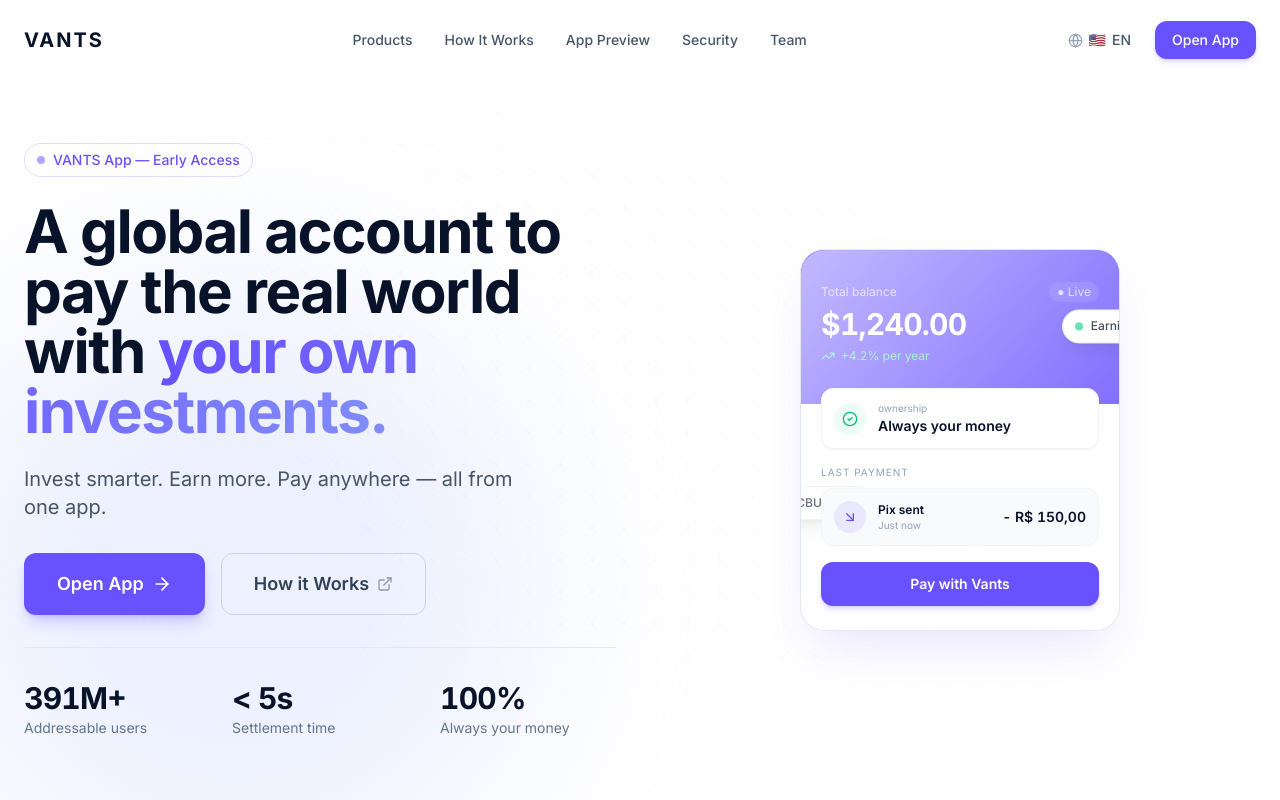
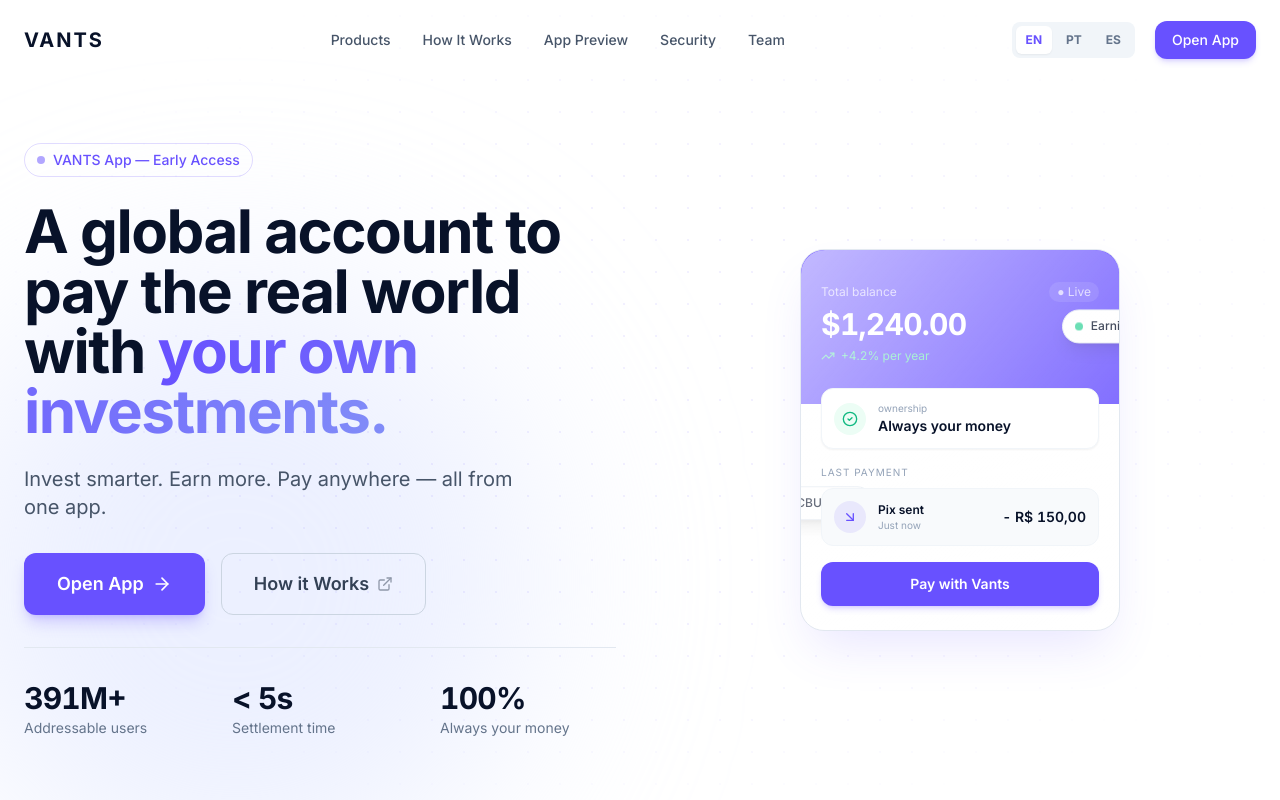
Before and after one commit to vhendala/vants-landing-page-nova, a React (Vite) app: page / in a window 1280 px wide. Shown: the top 800 px of the page. Built offline with nearby package versions, Linux system fonts and the light colour scheme.

Commit message:
feat: replace lang dropdown with inline selector, remove flags

```diff
--- a/src/components/Navbar.tsx
+++ b/src/components/Navbar.tsx
@@ -1,38 +1,25 @@
-import { useState, useEffect, useRef } from 'react';
+import { useState, useEffect } from 'react';
 import { motion, AnimatePresence } from 'framer-motion';
-import { Menu, X, ChevronRight, Globe } from 'lucide-react';
+import { Menu, X, ChevronRight } from 'lucide-react';
 import { Button } from './ui/Button';
 import { useLanguage } from '../context/LanguageContext';
 import type { Language } from '../i18n/translations';
 
-const LANGUAGES: { code: Language; label: string; flag: string }[] = [
-  { code: 'en', label: 'EN', flag: '🇺🇸' },
-  { code: 'pt', label: 'PT', flag: '🇧🇷' },
-  { code: 'es', label: 'ES', flag: '🇲🇽' },
+const LANGUAGES: { code: Language; label: string }[] = [
+  { code: 'en', label: 'EN' },
+  { code: 'pt', label: 'PT' },
+  { code: 'es', label: 'ES' },
 ];
 
 export const Navbar = () => {
   const { t, language, setLanguage } = useLanguage();
   const [isScrolled, setIsScrolled] = useState(false);
   const [mobileMenuOpen, setMobileMenuOpen] = useState(false);
-  const [langMenuOpen, setLangMenuOpen] = useState(false);
-  const langRef = useRef<HTMLDivElement>(null);
 
   useEffect(() => {
     const handleScroll = () => setIsScrolled(window.scrollY > 20);
     window.addEventListener('scroll', handleScroll);
     return () => window.removeEventListener('scroll', handleScroll);
-  }, []);
-
-  // Close lang dropdown when clicking outside
-  useEffect(() => {
-    const handleClickOutside = (e: MouseEvent) => {
-      if (langRef.current && !langRef.current.contains(e.target as Node)) {
-        setLangMenuOpen(false);
-      }
-    };
-    document.addEventListener('mousedown', handleClickOutside);
-    return () => document.removeEventListener('mousedown', handleClickOutside);
   }, []);
 
   const navLinks = [
@@ -42,8 +29,6 @@
     { name: t.nav.security, href: '#security' },
     { name: t.nav.team, href: '#team' },
   ];
-
-  const currentLang = LANGUAGES.find(l => l.code === language)!;
 
   return (
     <nav
@@ -77,43 +62,21 @@
 
           {/* Desktop Actions */}
           <div className="hidden md:flex items-center gap-3">
-            {/* Language switcher */}
-            <div ref={langRef} className="relative">
-              <button
-                onClick={() => setLangMenuOpen(!langMenuOpen)}
-                className="flex items-center gap-1.5 px-3 py-2 rounded-lg text-sm font-medium text-slate-600 hover:text-[#081229] hover:bg-slate-100 transition-all"
-              >
-                <Globe size={15} className="text-slate-400" />
-                <span>{currentLang.flag}</span>
-                <span>{currentLang.label}</span>
-              </button>
-
-              <AnimatePresence>
-                {langMenuOpen && (
-                  <motion.div
-                    initial={{ opacity: 0, y: 6, scale: 0.96 }}
-                    animate={{ opacity: 1, y: 0, scale: 1 }}
-                    exit={{ opacity: 0, y: 6, scale: 0.96 }}
-                    transition={{ duration: 0.15 }}
-                    className="absolute right-0 top-full mt-2 bg-white border border-slate-200 rounded-xl shadow-lg overflow-hidden min-w-[120px] py-1"
-                  >
+            {/* Language switcher inline */}
+            <div className="flex items-center gap-1 bg-slate-100 rounded-lg p-1 mr-2">
               {LANGUAGES.map((lang) => (
                 <button
                   key={lang.code}
-                        onClick={() => { setLanguage(lang.code); setLangMenuOpen(false); }}
-                        className={`w-full flex items-center gap-2.5 px-4 py-2.5 text-sm transition-colors ${
+                  onClick={() => setLanguage(lang.code)}
+                  className={`px-2.5 py-1.5 rounded-md text-xs font-bold transition-all ${
                     language === lang.code
-                            ? 'bg-[#6851FF]/8 text-[#6851FF] font-semibold'
-                            : 'text-slate-600 hover:bg-slate-50'
+                      ? 'bg-white text-[#6851FF] shadow-sm'
+                      : 'text-slate-500 hover:text-slate-700'
                   }`}
                 >
-                        <span>{lang.flag}</span>
-                        <span>{lang.label}</span>
+                  {lang.label}
                 </button>
               ))}
-                  </motion.div>
-                )}
-              </AnimatePresence>
             </div>
 
             <Button
--- a/src/i18n/translations.ts
+++ b/src/i18n/translations.ts
@@ -372,7 +372,7 @@
     team: {
       title1: 'Conheça o',
       title2: 'Time',
-      subtitle: 'Um time de construtores experientes, engenheiros e líderes de produto apaixonados por tornar o acesso financeiro mais simples para todos.',
+      subtitle: 'Um time de builders experientes, engenheiros e líderes de produto apaixonados por tornar o acesso financeiro mais simples para todos.',
       members: {
         wlad: {
           role: "CEO & Tech Lead",
@@ -582,7 +582,7 @@
     team: {
       title1: 'Conoce al',
       title2: 'Equipo',
-      subtitle: 'Un equipo de constructores experimentados, ingenieros y líderes de producto apasionados por hacer el acceso financiero más simple para todos.',
+      subtitle: 'Un equipo de builders experimentados, ingenieros y líderes de producto apasionados por hacer el acceso financiero más simple para todos.',
       members: {
         wlad: {
           role: "CEO & Tech Lead",
```
Lines whose indentation alone changed are shown as unchanged.
